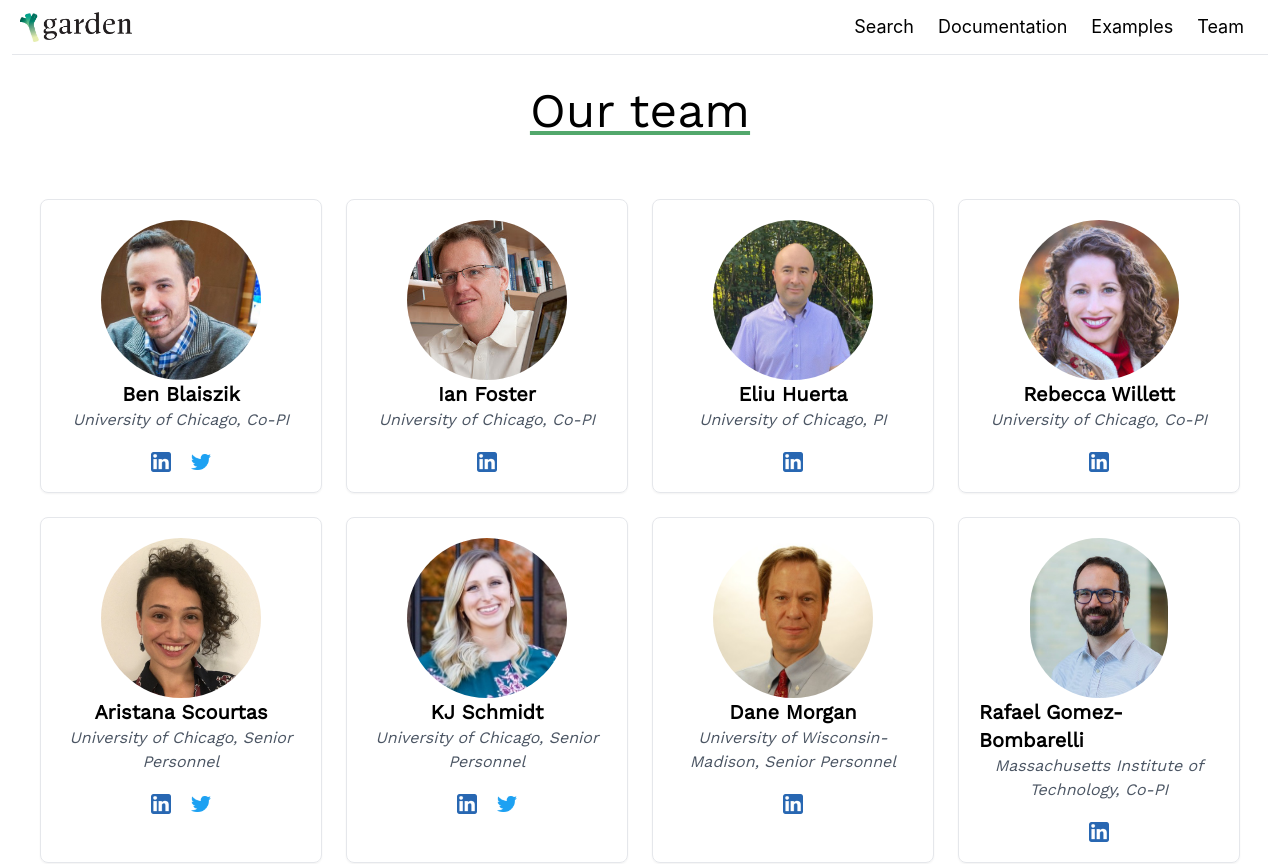
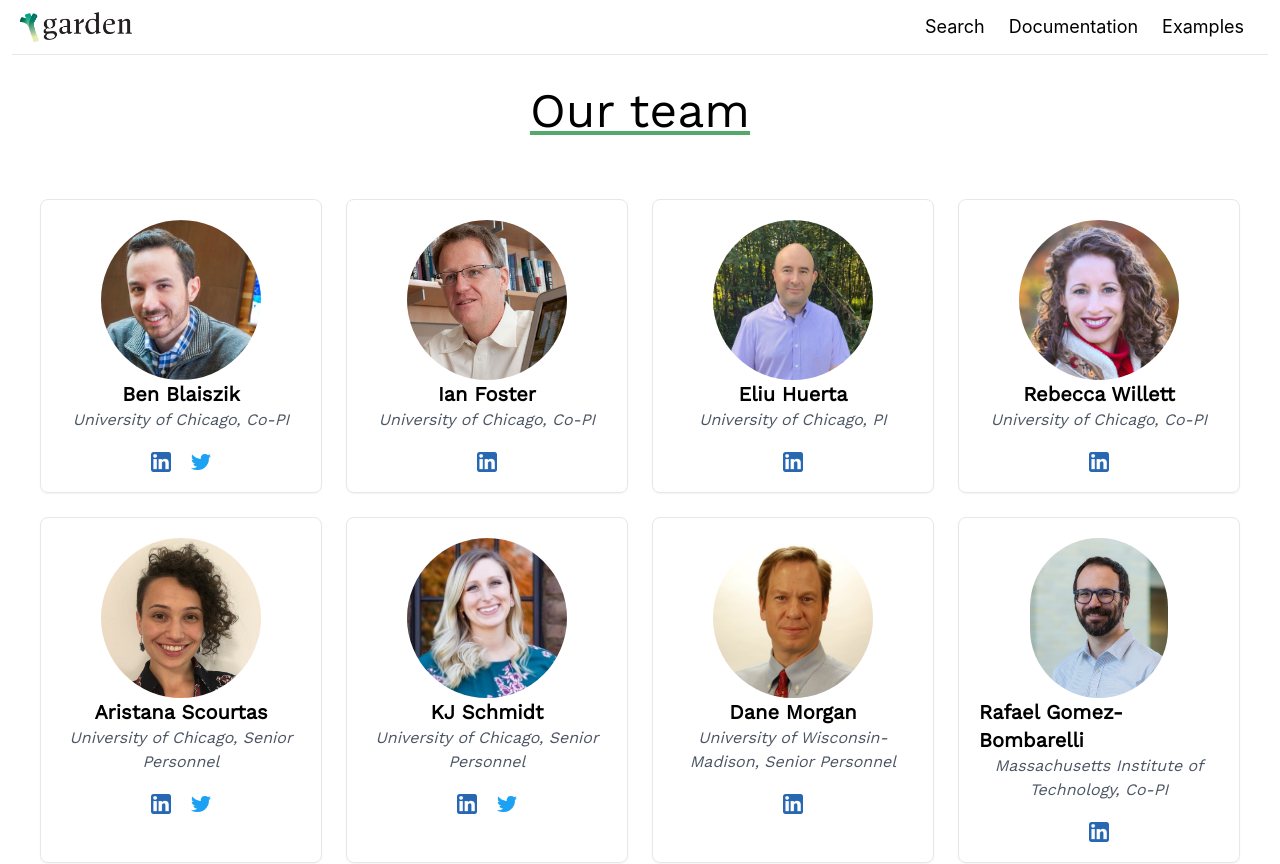
Before and after one commit to Garden-AI/garden-frontend, a React (Create React App) app in the folder garden/: page /#/team in a window 1280 px wide. Shown: the top 864 px of the page. Built offline with nearby package versions, Linux system fonts and the light colour scheme; what @globus/sdk would draw is missing.

Commit message:
link in footer to correct spot

```diff
--- a/garden/src/components/Footer.tsx
+++ b/garden/src/components/Footer.tsx
@@ -22,7 +22,7 @@ const Footer = () => {
             </img>
           </Link>
           <div><Link to="/terms" className="no-underline hover:underline">Terms & Policies</Link></div>
-          <a href="https://labs.globus.org/group-website/team.html" className="no-underline hover:underline">Team</a>
+          <Link to="/team" className="no-underline hover:underline">Team</Link>
           <div className="no-underline">Brand guidelines</div>
         </div>
 
--- a/garden/src/components/Navbar.tsx
+++ b/garden/src/components/Navbar.tsx
@@ -30,7 +30,6 @@ const Navbar = () => {
         >
           Examples
         </a>
-        <Link to="/team" className="no-underline hover:underline">Team</Link>
         </div>
     </nav>
   );
```
